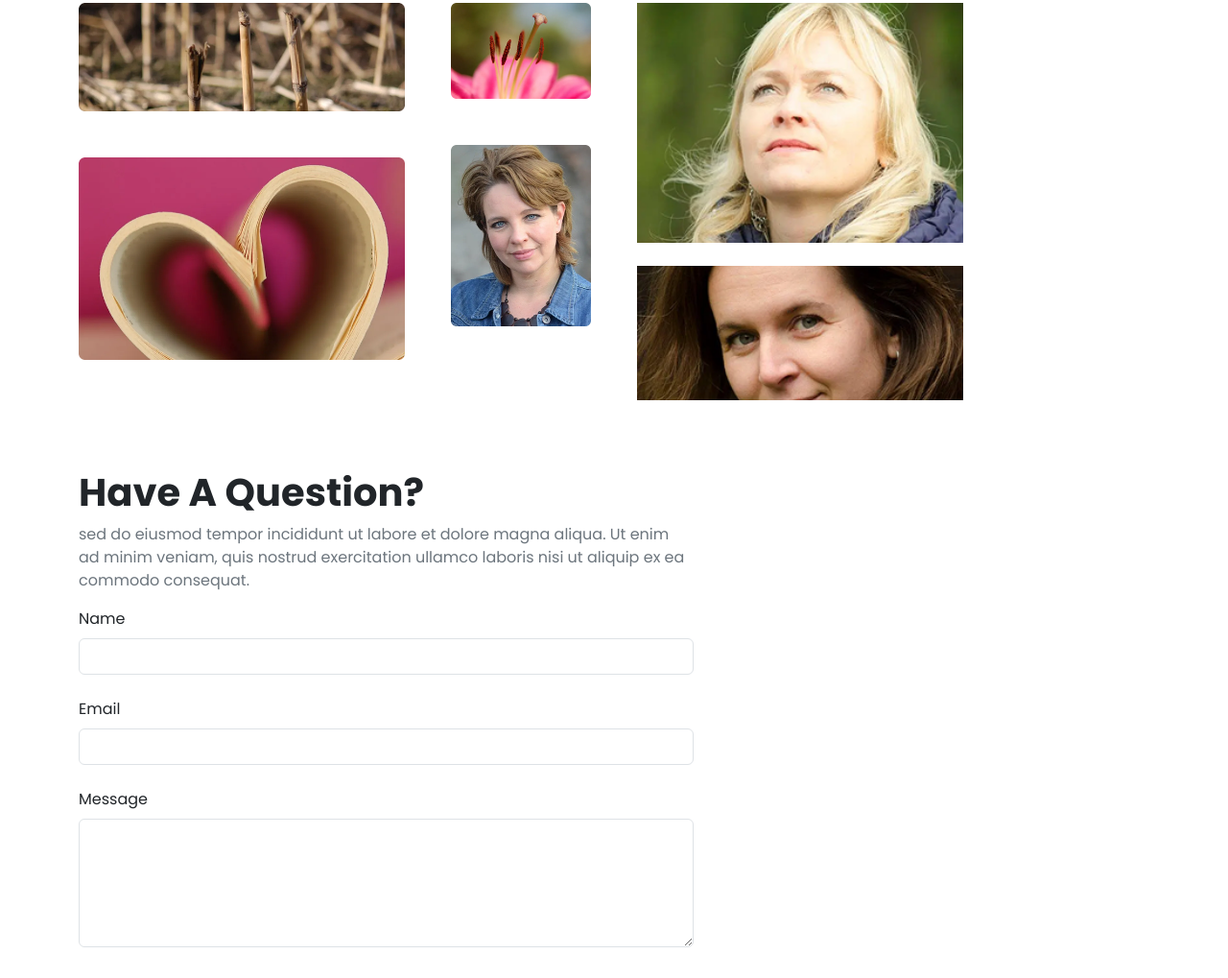
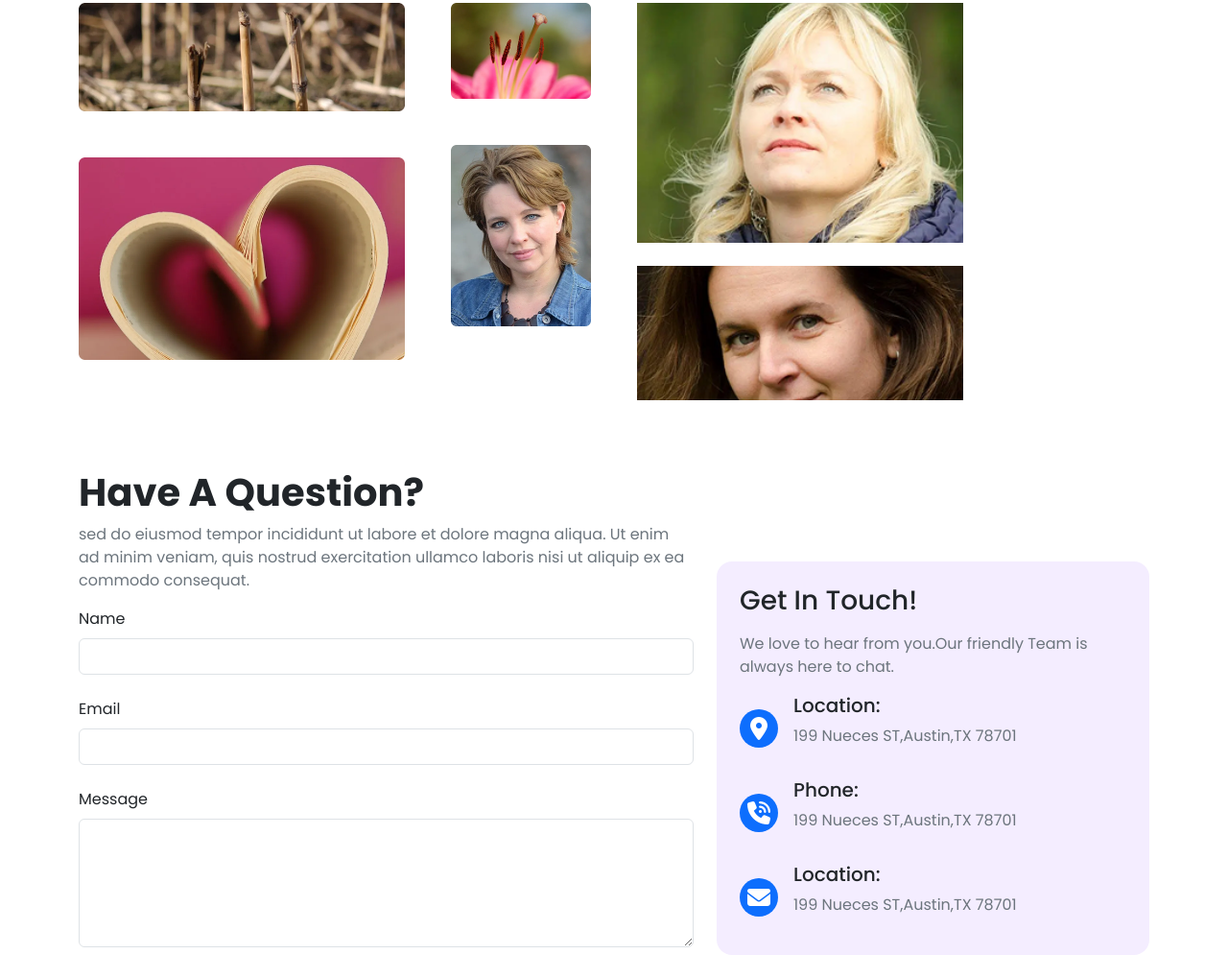
Before and after one commit to Jonayed-nasir/bootstrap_second_project, a plain HTML site: page index.html in a window 1280 px wide. Shown: the part 4878-5897 px from the top of the page at 96% size. Drawn offline with nearby package versions, Linux system fonts and the light colour scheme.

Commit message:
touch section done

```diff
--- a/index.html
+++ b/index.html
@@ -297,7 +297,40 @@
                 <textarea name="message" id="message" class=" form-control" rows="5"></textarea>
             </div>
 
+            <div class="col-12 col-md-5 mt-5 pt-5">
 
+                <div class="bg-skilled rounded-4 p-4">
+                    <h3>Get In Touch!</h3>
+                    <p class=" text-secondary pt-2">We love to hear from you.Our friendly Team is always here to chat.
+                    </p>
+                    <div class="d-flex gap-3 align-items-center mb-3">
+                        <i
+                            class="fa-solid fa-location-dot p-2 d-flex align-items-center w-20 h-20 bg-primary justify-content-center fs-4 text-white"></i>
+                        <div>
+                            <h5>Location:</h5>
+                            <p class=" text-secondary">199 Nueces ST,Austin,TX 78701</p>
+                        </div>
+                    </div>
+
+                    <div class="d-flex gap-3 align-items-center mb-3">
+                        <i
+                            class="fa-solid fa-phone-volume p-2 d-flex align-items-center w-20 h-20 bg-primary justify-content-center fs-4 text-white"></i>
+                        <div>
+                            <h5>Phone:</h5>
+                            <p class="text-secondary">199 Nueces ST,Austin,TX 78701</p>
+                        </div>
+                    </div>
+
+                    <div class="d-flex gap-3 align-items-center">
+                        <i
+                            class="fa-solid fa-envelope p-2 d-flex align-items-center w-20 h-20 bg-primary justify-content-center fs-4 text-white"></i>
+                        <div>
+                            <h5>Location:</h5>
+                            <p class="text-secondary">199 Nueces ST,Austin,TX 78701</p>
+                        </div>
+                    </div>
+                </div>
+            </div>
         </div>
     </div>
 
```
